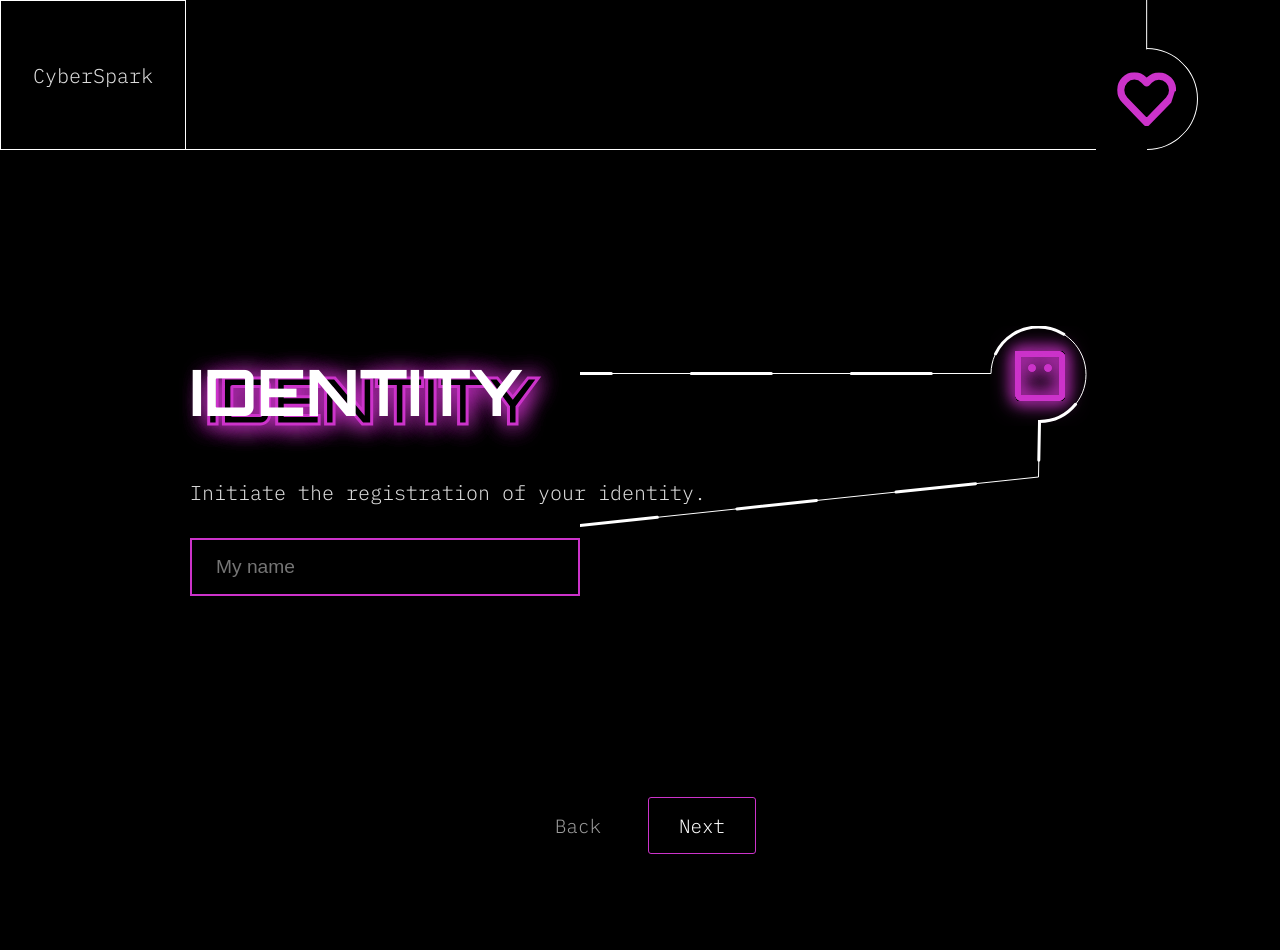
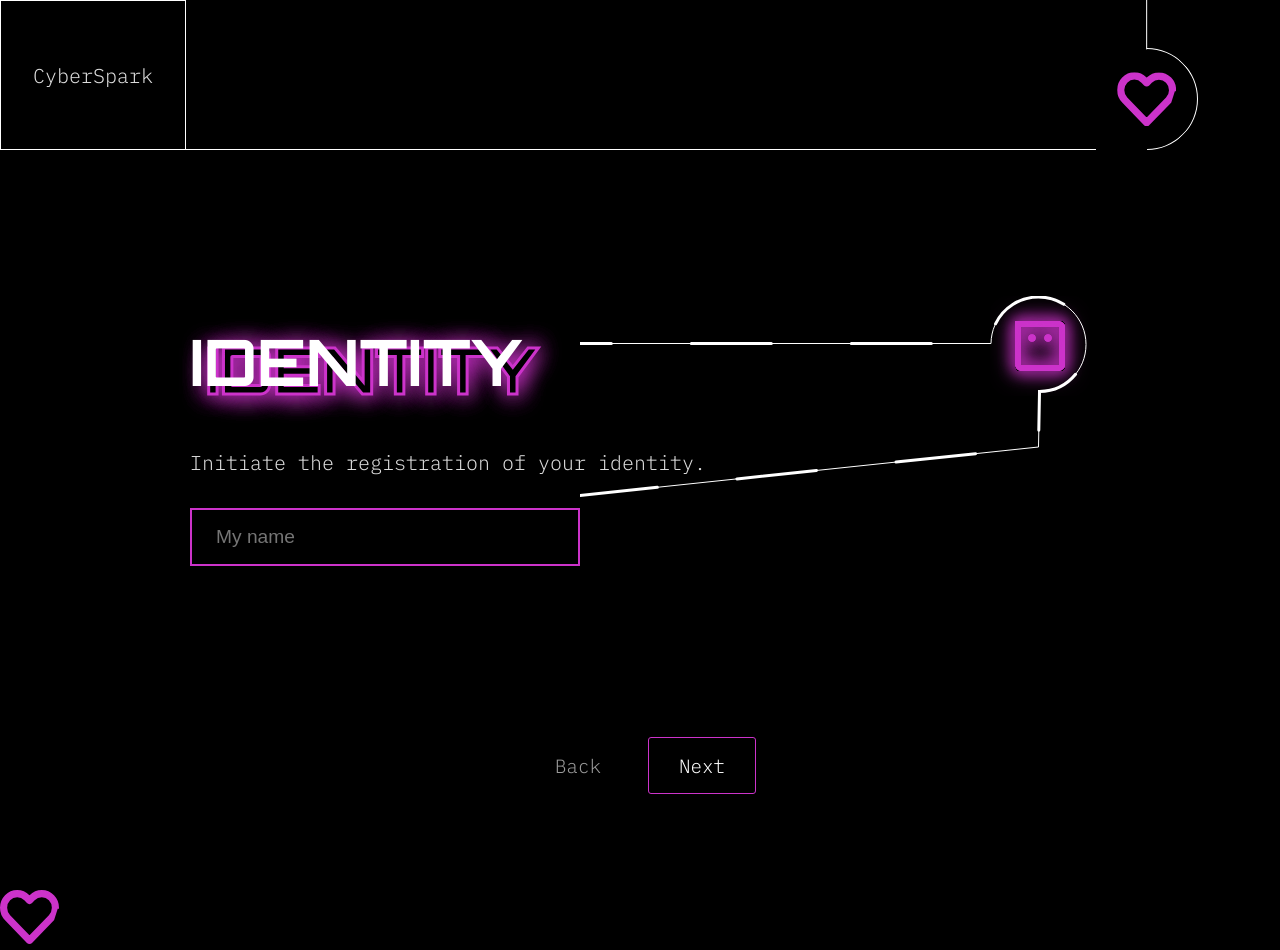
Before and after one commit to timothee-durand/iim-creative-robot, a Vue app: page / in a window 1280 px wide. Built offline with nearby package versions, Linux system fonts and the light colour scheme.

Commit message:
:construction: Animation

```diff
--- a/src/components/stepForm/StepForm.vue
+++ b/src/components/stepForm/StepForm.vue
@@ -35,6 +35,11 @@ const currentStep = computed(() => {
   return formSteps[currentStepIndex.value];
 });
 
+const isFalling = ref(false)
+const animHeart = () => {
+  isFalling.value = true;
+}
+
 defineEmits<{
   (event: "submit"): void
 }>()
@@ -51,6 +56,9 @@ defineEmits<{
     <StepButton type="button" @click="goToPreviousStep" :disabled="!hasPreviousStep">Back</StepButton>
     <StepButton type="button" @click="goToNextStep" v-if="hasNextStep" variant="solid">Next</StepButton>
     <StepButton type="button" @click="$emit('submit')" v-else :disabled="!store.isValid" variant="solid">Submit</StepButton>
+  </div>
+  <div class="svg-container" :class="{ 'falling': isFalling }">
+    <img src="../../assets/heart.svg" />
   </div>
 </div>
 </template>
```
Also changed, not shown: 1 other file (tests, documents, lock files or other folders).
